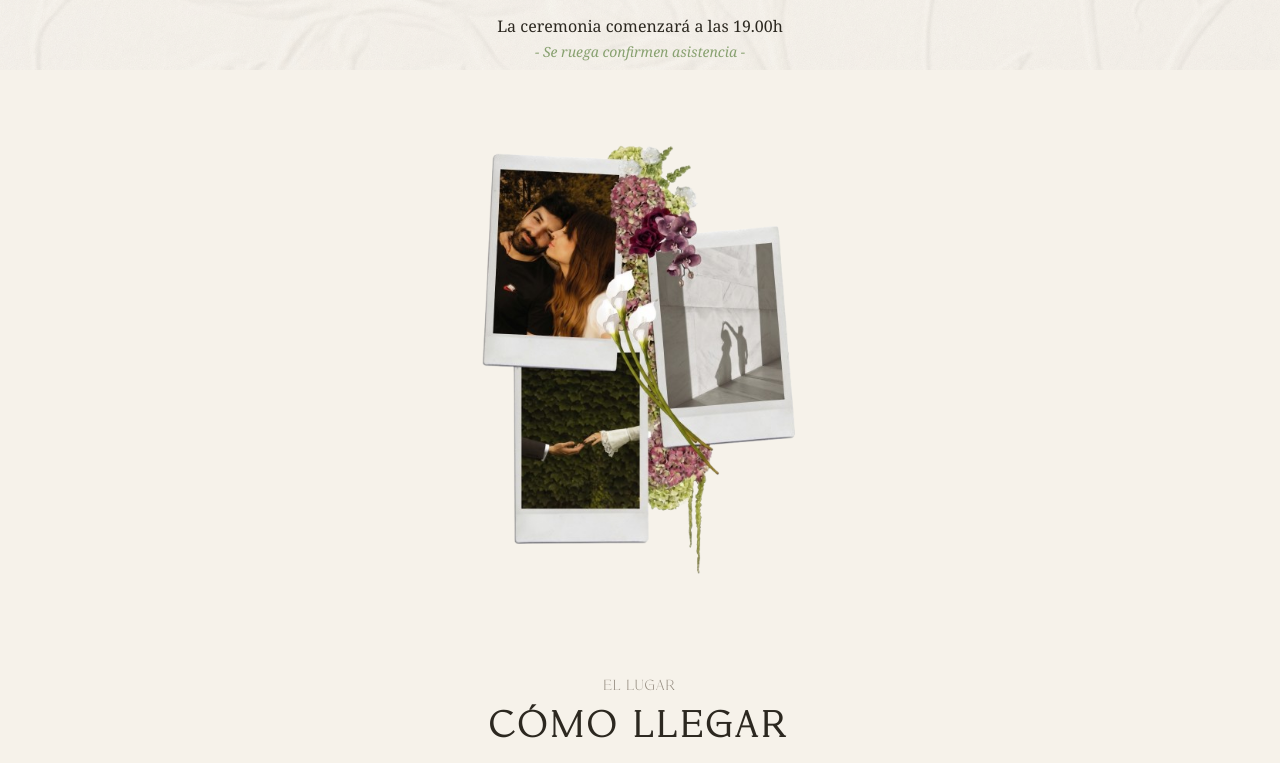
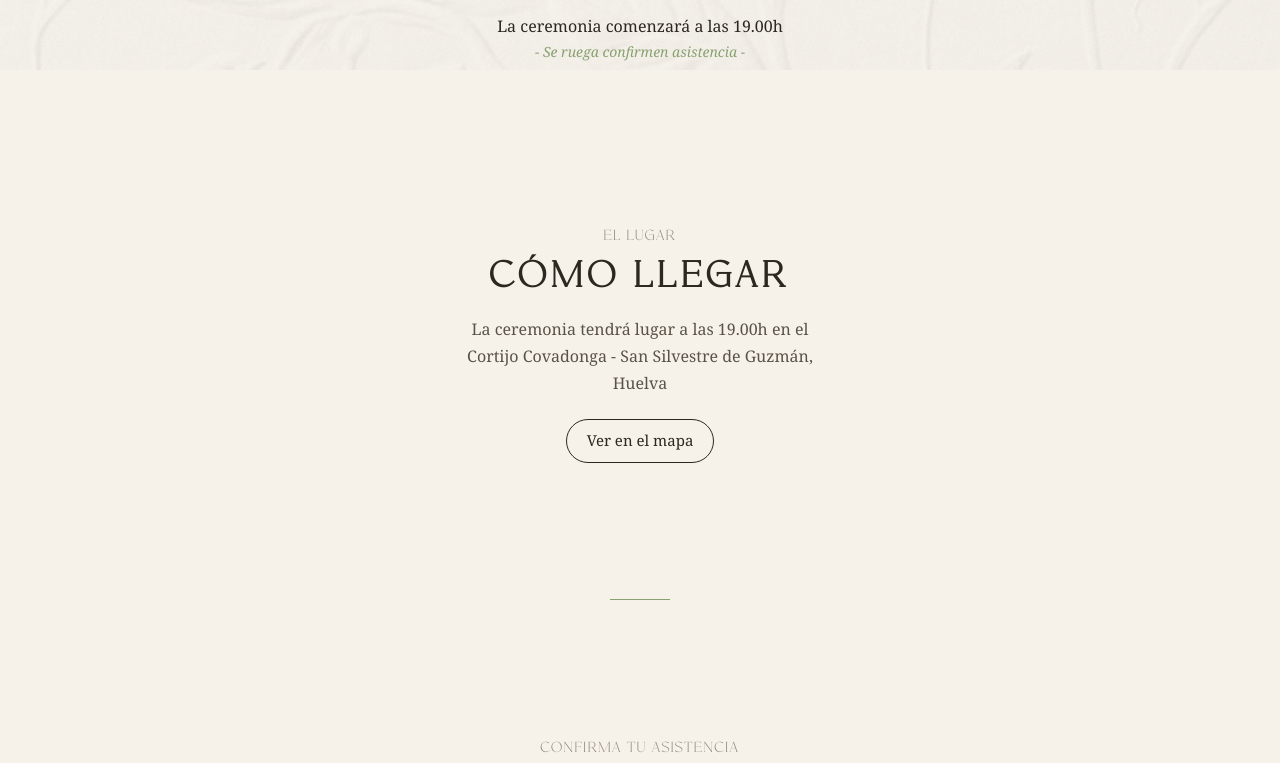
Before and after one commit to cpardonistal/boda-berta-y-paco, a plain HTML site: page index.html in a window 1280 px wide. Shown: the part 730-1493 px from the top of the page. Drawn offline with Linux system fonts and the light colour scheme; a web font is replaced by a local one.

Commit message:
Rmove polaroids images

```diff
--- a/index.html
+++ b/index.html
@@ -876,9 +876,9 @@
 
       <!-- ==================== IMAGE ==================== -->
 
-      <section style="padding: 0">
+      <!-- <section style="padding: 0">
         <div class="section-image-wrapper v2"></div>
-      </section>
+      </section> -->
 
       <!-- ==================== EL LUGAR ==================== -->
       <section class="fade-in" id="lugar">
```
